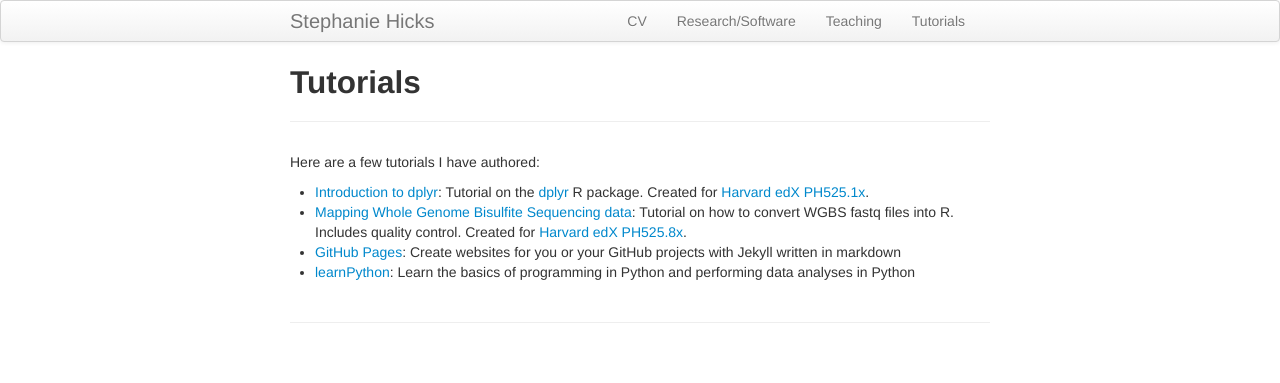
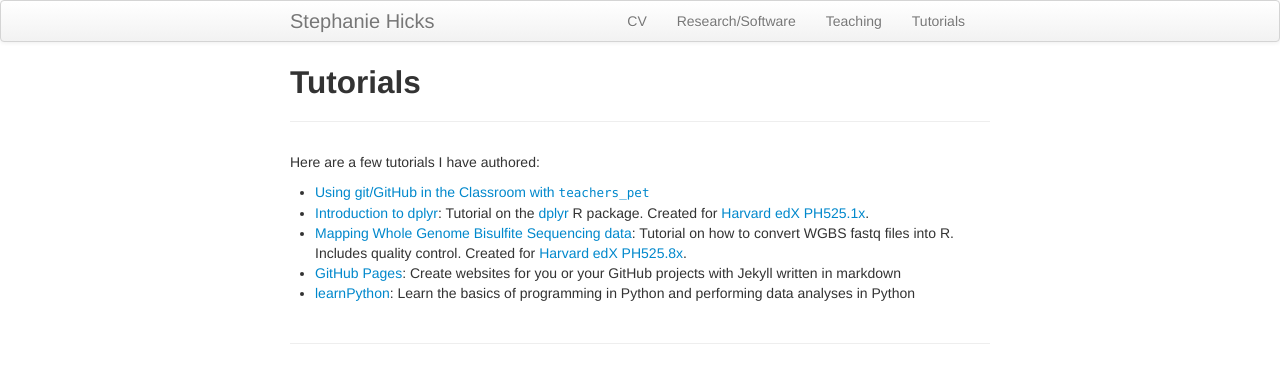
Before and after one commit to jmcgread/stephaniehicks.github.io, a Jekyll site: the page built from pages/tutorials.md, in a window 1280 px wide. Shown: the top 383 px of the page. Built offline with Jekyll 4.4.1, drawn with Linux system fonts in a browser that asks for light colours.

Commit message:
added git/github in the classroom teachers_pet tutorial

```diff
--- a/pages/tutorials.md
+++ b/pages/tutorials.md
@@ -5,6 +5,7 @@ title: Tutorials
 
 Here are a few tutorials I have authored:
 
+- [Using git/GitHub in the Classroom with `teachers_pet`](https://github.com/stephaniehicks/classroomNotes/blob/master/teachers_pet-GitHubClassroom.md)
 - [Introduction to dplyr](https://github.com/genomicsclass/labs/blob/master/intro/dplyr_tutorial.Rmd): Tutorial on the [dplyr](http://cran.rstudio.com/web/packages/dplyr/vignettes/introduction.html) R package. Created for [Harvard edX PH525.1x](https://courses.edx.org/courses/HarvardX/PH525.1x/1T2015/info).
 - [Mapping Whole Genome Bisulfite Sequencing data](https://github.com/genomicsclass/colonCancerWGBS/blob/master/scripts/createObject.Rmd): Tutorial on how to convert WGBS fastq files into R. Includes quality control. Created for [Harvard edX PH525.8x](https://courses.edx.org/courses/HarvardX/PH525.8x/1T2015/info).
 - [GitHub Pages](http://stephaniehicks.github.io/githubPages_tutorial/): Create websites for you or your GitHub projects with Jekyll written in markdown
```
